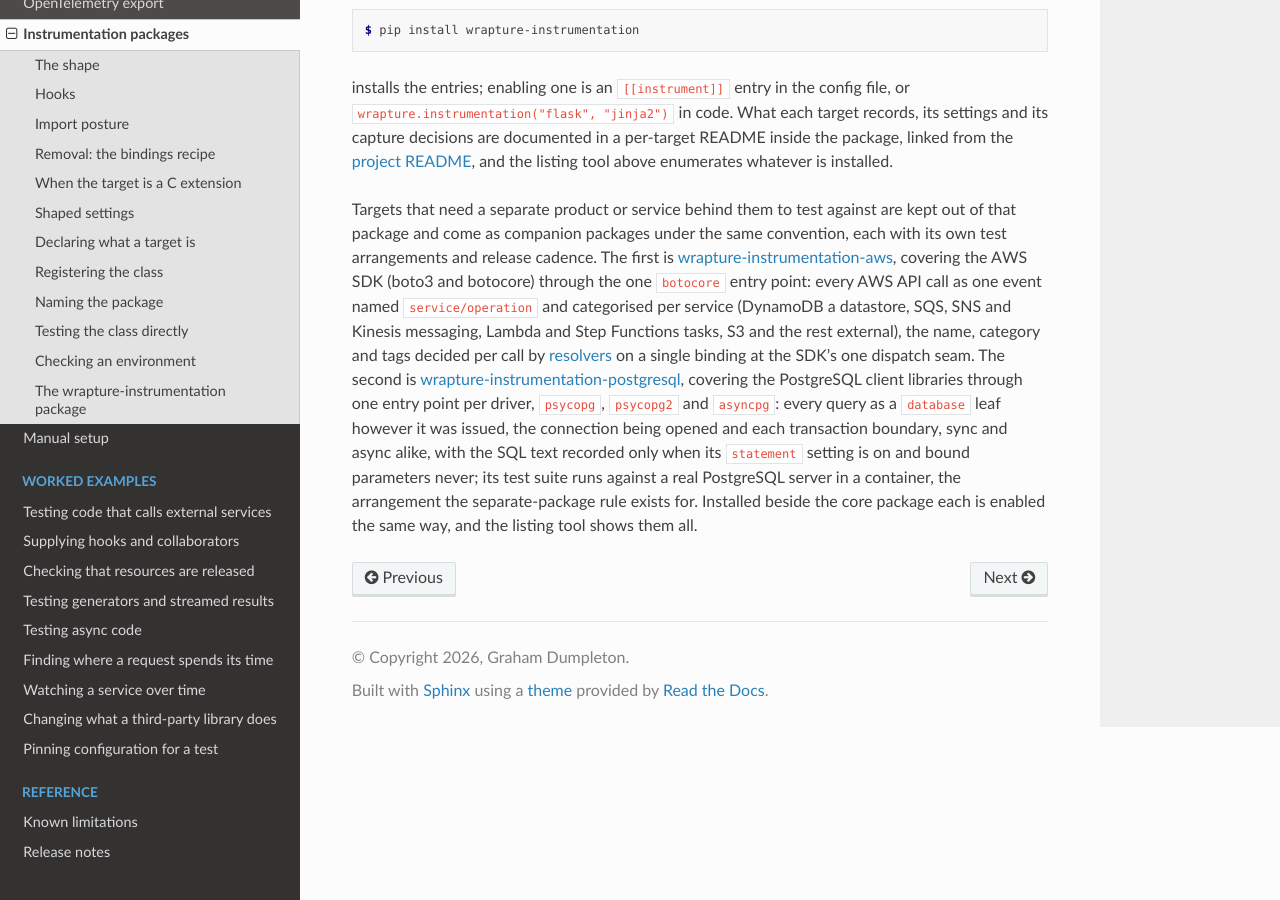
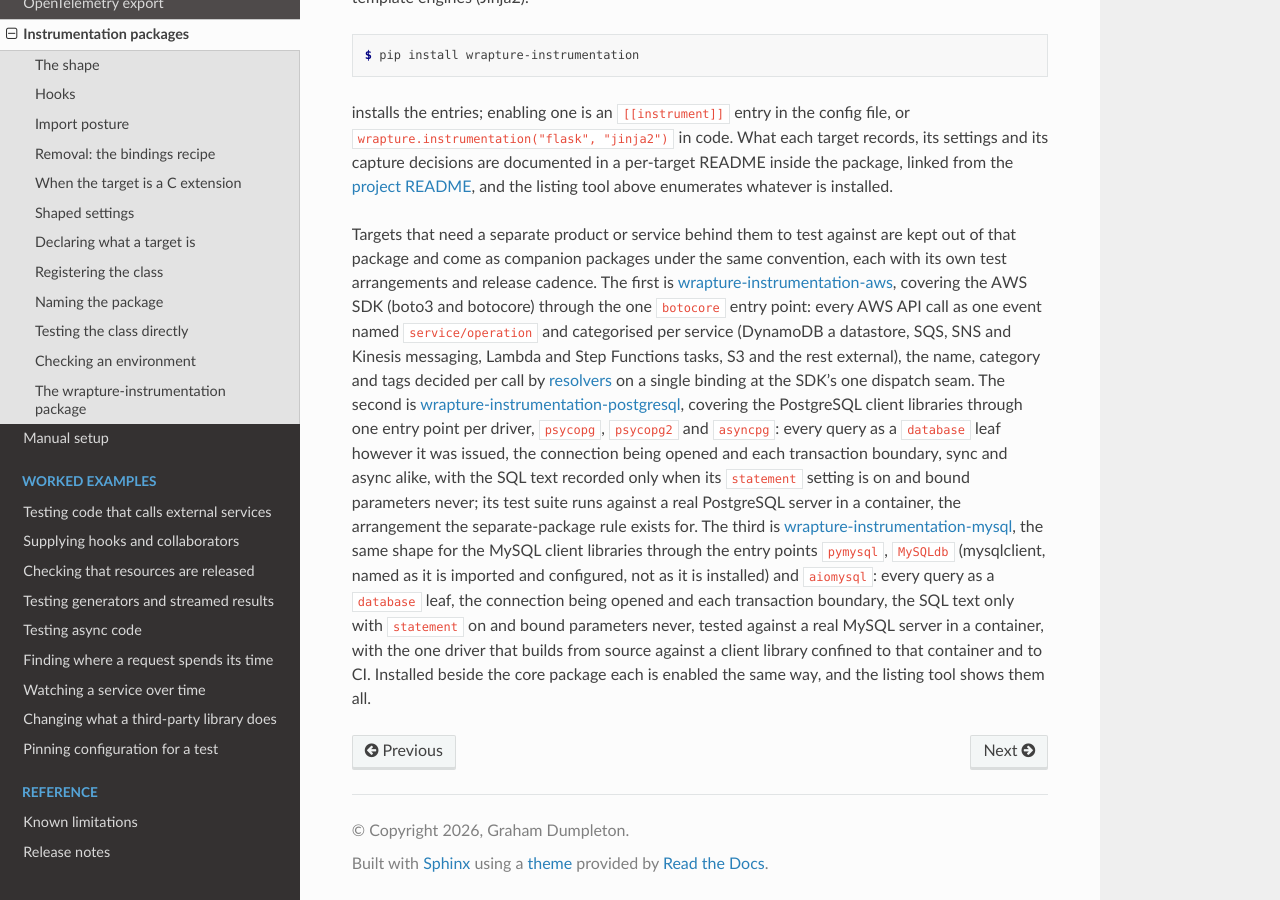
Before and after one commit to GrahamDumpleton/wrapture, a Sphinx documentation site: the page built from docs/instrumentation-packages.md, in a window 1280 px wide and 900 px high, scrolled down 11441 px. Built offline with Sphinx 7.4.7 and the Read the Docs theme 3.1.0, drawn with Linux system fonts in a browser that asks for light colours; some of the changed text lies outside the part shown.

Commit message:
Mention the wrapture-instrumentation-mysql companion package.

```diff
--- a/docs/instrumentation-packages.md
+++ b/docs/instrumentation-packages.md
@@ -553,8 +553,9 @@ what no convention can, two packages for one target. With that:
   product, organisation or theme. The project's own companion
   packages use this form for targets that need a backend to test
   against (`wrapture-instrumentation-aws` for the AWS SDK,
-  `wrapture-instrumentation-postgresql` for the PostgreSQL client
-  libraries), and so does a third party publishing its own
+  `wrapture-instrumentation-postgresql` and
+  `wrapture-instrumentation-mysql` for the PostgreSQL and MySQL
+  client libraries), and so does a third party publishing its own
   collection,
   `wrapture-instrumentation-acme`; the qualified name then reads
   `requests@wrapture-instrumentation-acme`.
@@ -679,5 +680,15 @@ and each transaction boundary, sync and async alike, with the SQL
 text recorded only when its `statement` setting is on and bound
 parameters never; its test suite runs against a real PostgreSQL
 server in a container, the arrangement the separate-package rule
-exists for. Installed beside the core package each is enabled the
-same way, and the listing tool shows them all.
+exists for. The third is
+[wrapture-instrumentation-mysql](https://github.com/GrahamDumpleton/wrapture-instrumentation-mysql),
+the same shape for the MySQL client libraries through the entry
+points `pymysql`, `MySQLdb` (mysqlclient, named as it is imported
+and configured, not as it is installed) and `aiomysql`: every query
+as a `database` leaf, the connection being opened and each
+transaction boundary, the SQL text only with `statement` on and
+bound parameters never, tested against a real MySQL server in a
+container, with the one driver that builds from source against a
+client library confined to that container and to CI. Installed
+beside the core package each is enabled the same way, and the
+listing tool shows them all.
```
Also changed, not shown: README.md (+5 -2 lines).
